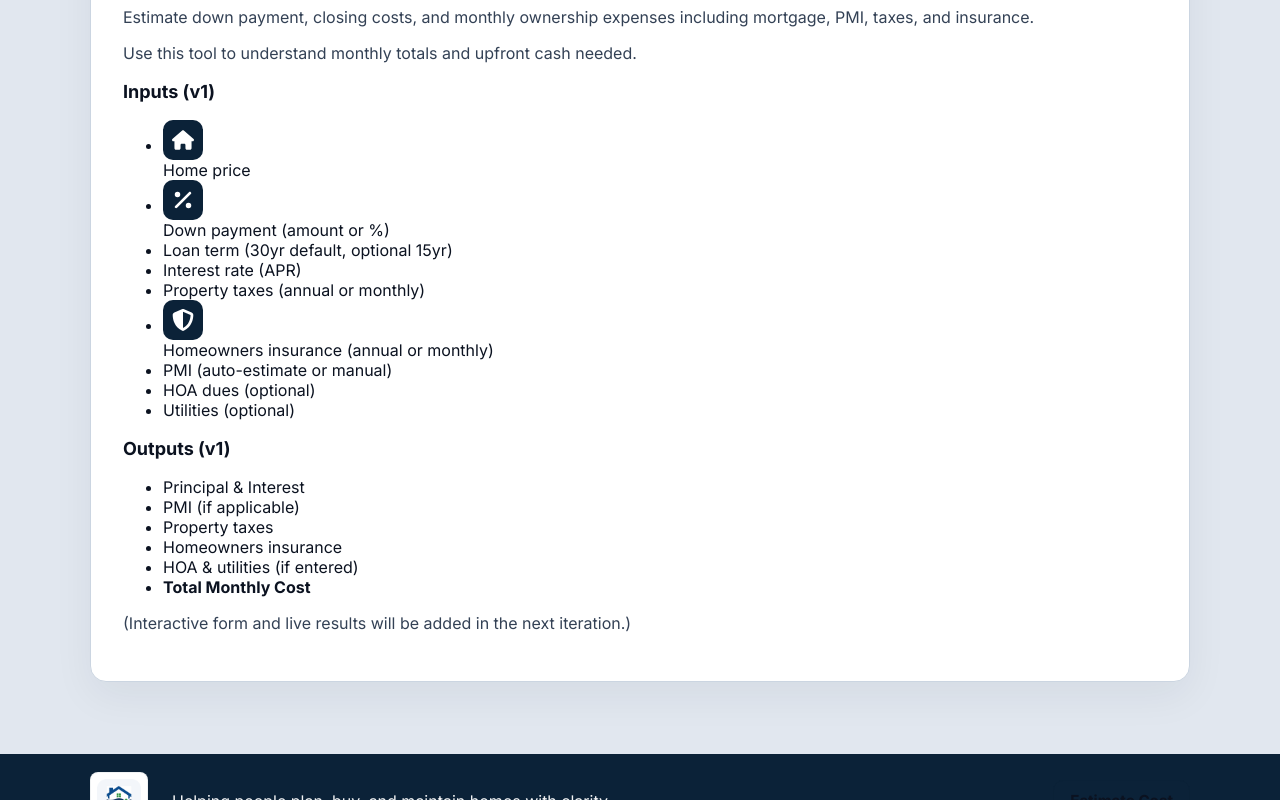
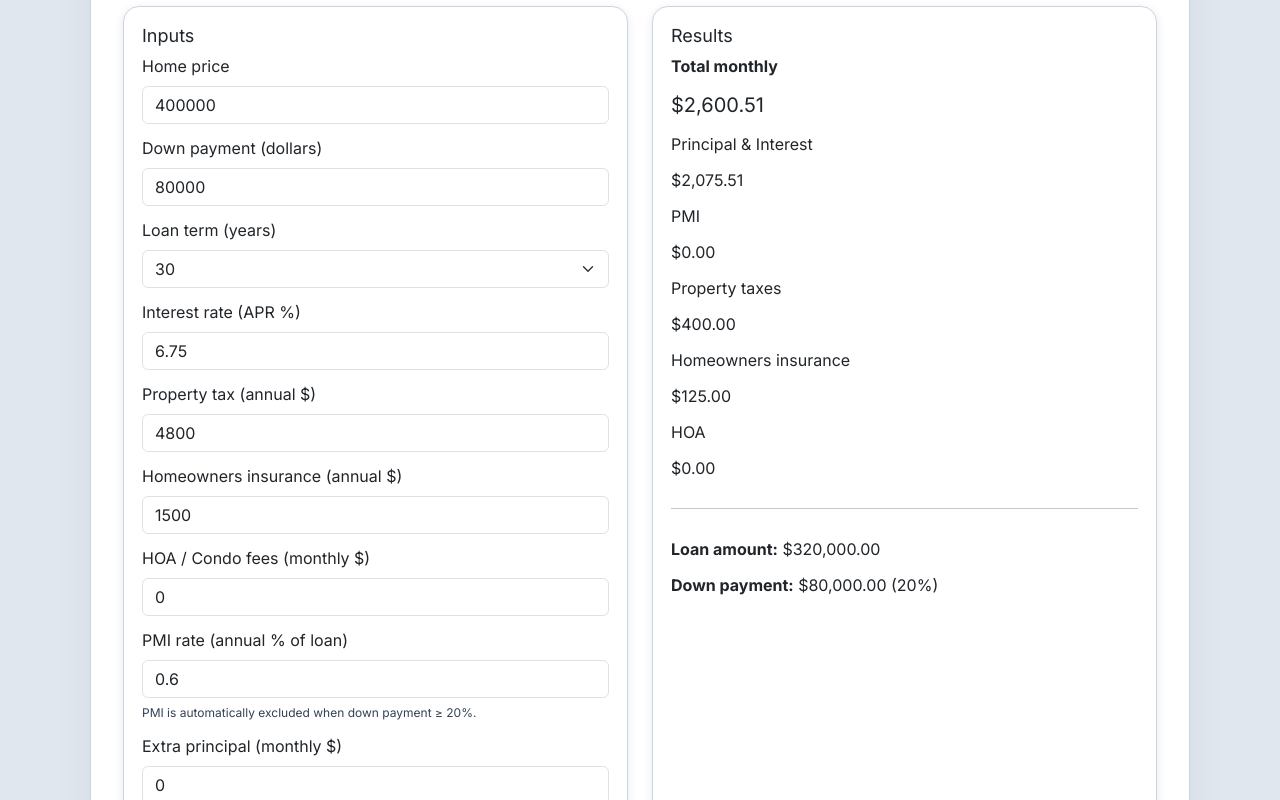
Before and after one commit to mikebabaian/HomeOwnership, a React (Vite) app: page /cost-calculator in a window 1280 px wide. Shown: the part 380-1180 px from the top of the page. Built offline with nearby package versions, Linux system fonts and the light colour scheme.

Commit message:
Added cost calc

```diff
--- a/src/App.tsx
+++ b/src/App.tsx
@@ -23,7 +23,7 @@ export default function App() {
               <div className="brand-main">Steward</div>
             </div>
           </Link>
-          <div className="brand-tagline">A trusted, helpful guide</div>
+          <div className="brand-tagline">Clear guidance for confident home decisions.</div>
         </div>
       </div>
 
--- a/src/pages/CostCalculator.tsx
+++ b/src/pages/CostCalculator.tsx
@@ -1,39 +1,186 @@
-import React from 'react'
+import React, { useMemo, useState } from 'react'
 import { FontAwesomeIcon } from '@fortawesome/react-fontawesome'
 import { faCalculator, faHome, faShieldAlt, faPercent } from '@fortawesome/free-solid-svg-icons'
 
+const currency = new Intl.NumberFormat('en-US', { style: 'currency', currency: 'USD' })
+
 export default function CostCalculator(){
+  // Inputs with sensible defaults
+  const [homePrice, setHomePrice] = useState<number>(400000)
+  const [downAmount, setDownAmount] = useState<number>(() => Math.round(400000 * 0.2))
+  const [termYears, setTermYears] = useState<number>(30)
+  const [interestRate, setInterestRate] = useState<number>(6.75)
+  const [propertyTaxAnnual, setPropertyTaxAnnual] = useState<number>(4800)
+  const [insuranceAnnual, setInsuranceAnnual] = useState<number>(1500)
+  const [hoaMonthly, setHoaMonthly] = useState<number>(0)
+  const [pmiRate, setPmiRate] = useState<number>(0.6)
+  const [extraPrincipal, setExtraPrincipal] = useState<number>(0)
+  // single-dollar down payment input (percent derived in results)
+
+  // Derived values
+  const derived = useMemo(() => {
+    const hp = Math.max(0, Number(homePrice) || 0)
+    const dpAmt = Math.max(0, Number(downAmount) || 0)
+    const dpPct = hp > 0 ? Math.min(100, (dpAmt / hp) * 100) : 0
+    const loanAmount = Math.max(0, hp - dpAmt)
+    const r = (Math.max(0, Number(interestRate) || 0) / 100) / 12
+    const n = Math.max(1, Number(termYears) || 30) * 12
+
+    let pi = 0
+    if (r > 0) {
+      const numerator = loanAmount * r * Math.pow(1 + r, n)
+      const denominator = Math.pow(1 + r, n) - 1
+      pi = denominator ? numerator / denominator : loanAmount / n
+    } else {
+      pi = loanAmount / n
+    }
+
+    // PMI applies when down payment < 20%
+    const pmiMonthly = dpPct < 20 ? (loanAmount * (Math.max(0, Number(pmiRate) || 0) / 100)) / 12 : 0
+
+    const propertyTaxMonthly = Math.max(0, Number(propertyTaxAnnual) || 0) / 12
+    const insuranceMonthly = Math.max(0, Number(insuranceAnnual) || 0) / 12
+    const hoa = Math.max(0, Number(hoaMonthly) || 0)
+
+    const total = pi + pmiMonthly + propertyTaxMonthly + insuranceMonthly + hoa + Math.max(0, Number(extraPrincipal) || 0)
+
+    return {
+      homePrice: hp,
+      downAmount: dpAmt,
+      downPercent: Number(dpPct.toFixed(2)),
+      loanAmount,
+      monthlyPI: pi,
+      pmiMonthly,
+      propertyTaxMonthly,
+      insuranceMonthly,
+      hoaMonthly: hoa,
+      extraPrincipal: Math.max(0, Number(extraPrincipal) || 0),
+      total
+    }
+  }, [homePrice, downAmount, termYears, interestRate, propertyTaxAnnual, insuranceAnnual, hoaMonthly, pmiRate, extraPrincipal])
+
+  // Helpers
+  const fmt = (v:number) => currency.format(v)
+
   return (
     <div>
       <section className="content-block">
         <h2><span className="icon-badge"><FontAwesomeIcon icon={faCalculator} /></span> Cost Calculator</h2>
-        <p className="muted">Estimate down payment, closing costs, and monthly ownership expenses including mortgage, PMI, taxes, and insurance.</p>
-        <p className="muted">Use this tool to understand monthly totals and upfront cash needed.</p>
+        <p className="muted">Estimate monthly ownership costs with live updates as you edit inputs.</p>
 
-        <h3>Inputs (v1)</h3>
-        <ul>
-          <li><span className="icon-badge"><FontAwesomeIcon icon={faHome} /></span> Home price</li>
-          <li><span className="icon-badge"><FontAwesomeIcon icon={faPercent} /></span> Down payment (amount or %)</li>
-          <li>Loan term (30yr default, optional 15yr)</li>
-          <li>Interest rate (APR)</li>
-          <li>Property taxes (annual or monthly)</li>
-          <li><span className="icon-badge"><FontAwesomeIcon icon={faShieldAlt} /></span> Homeowners insurance (annual or monthly)</li>
-          <li>PMI (auto-estimate or manual)</li>
-          <li>HOA dues (optional)</li>
-          <li>Utilities (optional)</li>
-        </ul>
+        <div className="grid">
+          <div className="card">
+            <h3>Inputs</h3>
+            <div className="stack">
+              <label>
+                Home price
+                <input
+                  type="number"
+                  step="100"
+                  min={0}
+                  value={homePrice}
+                  onChange={(e)=> setHomePrice(Math.max(0, Number(e.target.value) || 0))}
+                  className="form-control"
+                  style={{width:'100%', marginTop:8}}
+                />
+              </label>
 
-        <h3>Outputs (v1)</h3>
-        <ul>
-          <li>Principal &amp; Interest</li>
-          <li>PMI (if applicable)</li>
-          <li>Property taxes</li>
-          <li>Homeowners insurance</li>
-          <li>HOA &amp; utilities (if entered)</li>
-          <li><strong>Total Monthly Cost</strong></li>
-        </ul>
+              <label>
+                Down payment (dollars)
+                <input type="number" step="100" min={0} value={downAmount}
+                  onChange={(e)=> setDownAmount(Math.max(0, Number(e.target.value) || 0))}
+                  className="form-control"
+                  style={{width:'100%', marginTop:8}}
+                />
+              </label>
 
-        <p className="muted">(Interactive form and live results will be added in the next iteration.)</p>
+              <label>
+                Loan term (years)
+                <select value={termYears} onChange={(e)=> setTermYears(Number(e.target.value))} className="form-select" style={{width:'100%', marginTop:8}}>
+                  <option value={15}>15</option>
+                  <option value={20}>20</option>
+                  <option value={30}>30</option>
+                </select>
+              </label>
+
+              <label>
+                Interest rate (APR %)
+                <input type="number" step="0.01" min={0} value={interestRate}
+                  onChange={(e)=> setInterestRate(Math.max(0, Number(e.target.value) || 0))}
+                  className="form-control"
+                  style={{width:'100%', marginTop:8}}
+                />
+              </label>
+
+              <label>
+                Property tax (annual $)
+                <input type="number" step="1" min={0} value={propertyTaxAnnual}
+                  onChange={(e)=> setPropertyTaxAnnual(Math.max(0, Number(e.target.value) || 0))}
+                  className="form-control"
+                  style={{width:'100%', marginTop:8}}
+                />
+              </label>
+
+              <label>
+                Homeowners insurance (annual $)
+                <input type="number" step="1" min={0} value={insuranceAnnual}
+                  onChange={(e)=> setInsuranceAnnual(Math.max(0, Number(e.target.value) || 0))}
+                  className="form-control"
+                  style={{width:'100%', marginTop:8}}
+                />
+              </label>
+
+              <label>
+                HOA / Condo fees (monthly $)
+                <input type="number" step="1" min={0} value={hoaMonthly}
+                  onChange={(e)=> setHoaMonthly(Math.max(0, Number(e.target.value) || 0))}
+                  className="form-control"
+                  style={{width:'100%', marginTop:8}}
+                />
+              </label>
+
+              <label>
+                PMI rate (annual % of loan)
+                  <input type="number" step="0.01" min={0} value={pmiRate}
+                    onChange={(e)=> setPmiRate(Math.max(0, Number(e.target.value) || 0))}
+                    className="form-control"
+                    style={{width:'100%', marginTop:8}}
+                  />
+                <div className="muted" style={{fontSize:12, marginTop:6}}>PMI is automatically excluded when down payment ≥ 20%.</div>
+              </label>
+
+              <label>
+                Extra principal (monthly $)
+                <input type="number" step="1" min={0} value={extraPrincipal}
+                  onChange={(e)=> setExtraPrincipal(Math.max(0, Number(e.target.value) || 0))}
+                  className="form-control"
+                  style={{width:'100%', marginTop:8}}
+                />
+              </label>
+            </div>
+          </div>
+
+          <div className="card">
+            <h3>Results</h3>
+            <div className="stack">
+              <div className="row"><strong>Total monthly</strong><div style={{marginLeft:'auto', fontSize:20}}>{fmt(derived.total)}</div></div>
+
+              <div className="row"><div>Principal &amp; Interest</div><div style={{marginLeft:'auto'}}>{fmt(derived.monthlyPI)}</div></div>
+              <div className="row"><div>PMI</div><div style={{marginLeft:'auto'}}>{fmt(derived.pmiMonthly)}</div></div>
+              <div className="row"><div>Property taxes</div><div style={{marginLeft:'auto'}}>{fmt(derived.propertyTaxMonthly)}</div></div>
+              <div className="row"><div>Homeowners insurance</div><div style={{marginLeft:'auto'}}>{fmt(derived.insuranceMonthly)}</div></div>
+              <div className="row"><div>HOA</div><div style={{marginLeft:'auto'}}>{fmt(derived.hoaMonthly)}</div></div>
+              {derived.extraPrincipal > 0 && (
+                <div className="row"><div>Extra principal</div><div style={{marginLeft:'auto'}}>{fmt(derived.extraPrincipal)}</div></div>
+              )}
+
+              <hr />
+
+              <div><strong>Loan amount:</strong> {fmt(derived.loanAmount)}</div>
+              <div><strong>Down payment:</strong> {fmt(derived.downAmount)} ({derived.downPercent}%)</div>
+            </div>
+          </div>
+        </div>
       </section>
     </div>
   )
--- a/src/styles/global.css
+++ b/src/styles/global.css
@@ -1,3 +1,4 @@
+@import 'bootstrap/dist/css/bootstrap.min.css';
 @import url('https://fonts.googleapis.com/css2?family=Inter:wght@300;400;600;700;800&display=swap');
 
 :root {
@@ -162,10 +163,12 @@ article, section { background: transparent; padding: 0; box-shadow: none }
   border-radius: 10px;
   background: var(--hos-primary);
   color: #ffffff;
-  display: flex;
+  display: inline-flex;
   align-items: center;
   justify-content: center;
   flex-shrink: 0;
+  vertical-align: middle;
+  margin-right: 12px;
 }
 .icon-badge svg { width: 22px; height: 22px }
 
@@ -237,18 +240,39 @@ h3 { font-size: 1.125rem }
 .step {
   display: flex;
   gap: 12px;
-  align-items: flex-start;
+  align-items: center;
   background: var(--surface);
   padding: 16px;
   border-radius: 12px;
   border: 1px solid var(--hos-border);
   box-shadow: var(--hos-shadow-sm);
 }
+.step .icon-badge {
+  flex-shrink: 0;
+}
+.step .text-stack {
+  flex: 1;
+}
 .step h4 {
-  margin: 0;
-  display: flex;
-  align-items: center;
-  gap: 12px;
+  margin: 0 0 4px 0;
   font-size: 1rem;
 }
-.step p { margin: 6px 0 0 0; color: var(--muted); flex: 1 }
+.step p { margin: 0; color: var(--muted); }
+
+/* What you get - feature cards */
+.feature {
+  display: flex;
+  gap: 12px;
+  align-items: center;
+}
+.feature .icon-badge {
+  flex-shrink: 0;
+}
+.feature .text-stack {
+  flex: 1;
+}
+.feature h4 {
+  margin: 0 0 4px 0;
+  font-size: 1rem;
+}
+.feature p { margin: 0; color: var(--muted); }
```
Also changed, not shown: package.json (+5 -4 lines), src/pages/Home.tsx (+40 -9 lines), 3 other files (tests, documents, lock files or other folders).
